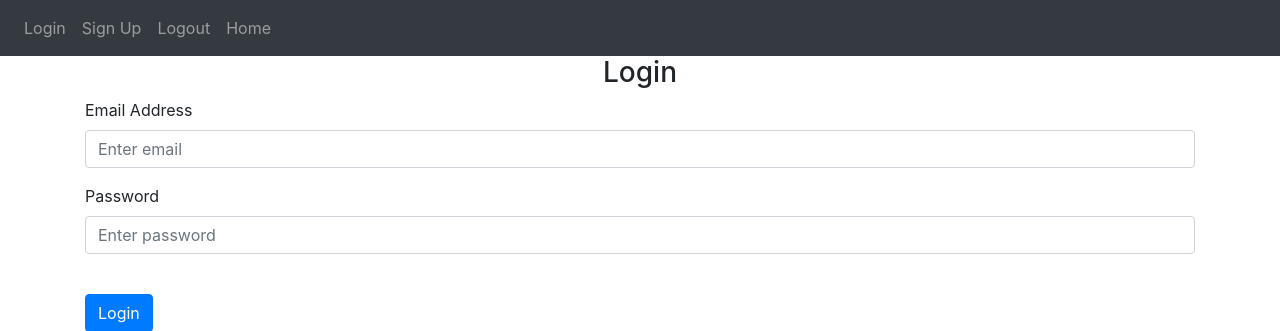
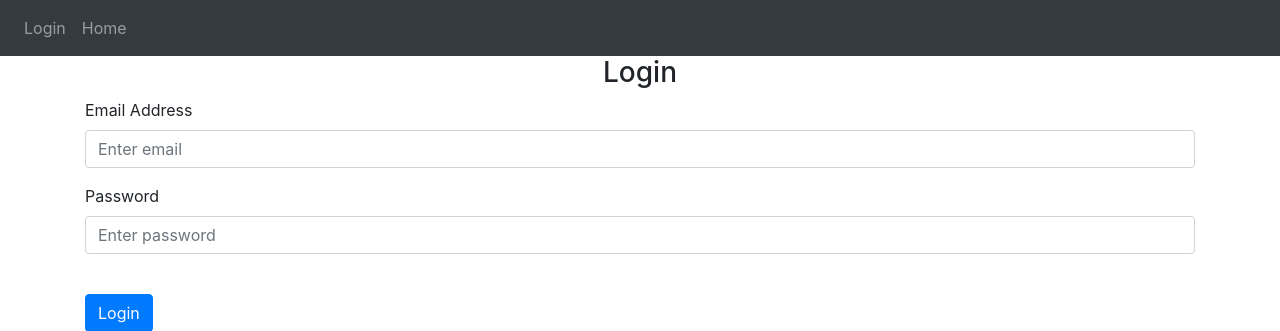
Before and after one commit to Adamhat/IrrigationDevice, a Flask app: page /login in a window 1280 px wide. Shown: the top 331 px of the page. Run offline with Flask 2, Linux system fonts and the light colour scheme; some libraries are stand-ins or nearby versions.

Commit message:
Removed the login/logout page for now
Signed-off-by: Adam <adamfarhat129@gmail.com>

```diff
--- a/website/auth.py
+++ b/website/auth.py
@@ -1,4 +1,5 @@
 from flask import Blueprint, render_template, request, flash
+from .models import User
 
 # This file is where we store the login information if need be
 auth = Blueprint('auth', __name__)
--- a/website/templates/base.html
+++ b/website/templates/base.html
@@ -27,9 +27,9 @@
         <div class="collapse navbar-collapse" id="navbar">
           <div class="navbar-nav">
             <a class="nav-item nav-link" id="login" href="/login">Login</a>
-            <a class="nav-item nav-link" id="signUp" href="/sign-up">Sign Up</a>
-            <a class="nav-item nav-link" id="logout" href="/logout">Logout</a>
-            <a class="nav-item nav-link" id="home" href="/">Home</a>
+            <!-- <a class="nav-item nav-link" id="signUp" href="/sign-up">Sign Up</a> -->
+            <!-- <a class="nav-item nav-link" id="logout" href="/logout">Logout</a> -->
+            <a class="nav-item nav-link" id="home" href="/home">Home</a>
           </div>
         </div>
       </nav>
--- a/website/templates/home.html
+++ b/website/templates/home.html
@@ -1,4 +1,4 @@
-{% extends "base.html" %} {% block title %}Home{% endblock %} <!-- The text in this line of code changes the internet tab name -->
+{% extends "base.html" %} {% block title %}IrrigationDevice - Home{% endblock %} <!-- The text in this line of code changes the internet tab name -->
 
 {% block content %}
 <h1>This is the home page</h1>
--- a/website/templates/login.html
+++ b/website/templates/login.html
@@ -1,4 +1,4 @@
-{% extends "base.html" %} {% block title %}Login{% endblock %} <!-- The text in this line of code changes the internet tab name -->
+{% extends "base.html" %} {% block title %}IrrigationDevice - Login{% endblock %} <!-- The text in this line of code changes the internet tab name -->
 
 {% block content %}
 <form method="POST">
--- a/website/views.py
+++ b/website/views.py
@@ -3,6 +3,6 @@ from flask import Blueprint, render_template
 # This file is where we store the information that users can access
 views = Blueprint('views', __name__)
 
-@views.route('Home')
+@views.route('home')
 def home(): # Whenever we access the main page of our website, whatever is in home will run
     return render_template("home.html")
```
